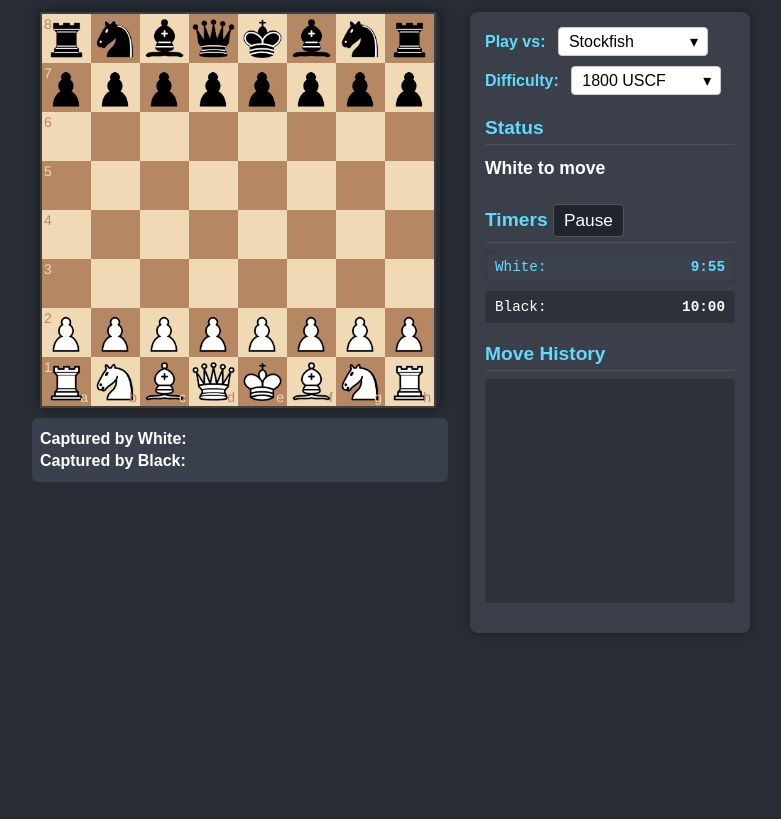
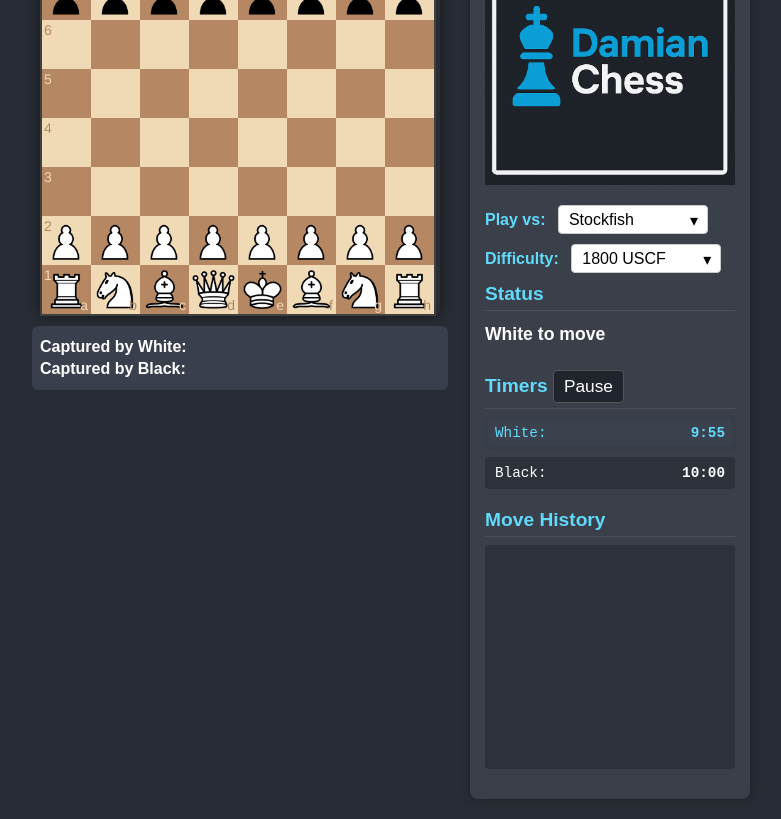
Before and after one commit to sounny/damianchess, a plain HTML site: page index.html in a window 1280 px wide. Shown: the part 100-919 px from the top of the page, without its empty margins (245-1026 px from the left). Before the commit the page ends 800 px from the top, so only its background shows below. Drawn offline with nearby package versions, Linux system fonts and the light colour scheme.

Commit message:
Refactor code structure for improved readability and maintainability

```diff
--- a/css/style.css
+++ b/css/style.css
@@ -180,8 +180,23 @@
 
 /* Side‑panel menu */
 #menu-panel-side {
-  margin-bottom: 12px;
-  text-align: left;
+  position: relative;
+  margin-top: 0; /* Remove extra spacing */
+  padding-top: calc(100% + 20px); /* Add spacing below the icon to move menu elements down */
+}
+
+#menu-panel-side::before {
+  content: '';
+  display: block;
+  width: 100%;
+  height: 0;
+  padding-top: 100%; /* Maintain a square aspect ratio */
+  background-image: url('../img/dcappicon.png');
+  background-size: cover; /* Ensure the image covers the area */
+  background-repeat: no-repeat;
+  background-position: center;
+  position: absolute;
+  top: 0; /* Align the icon with the top of the menu */
 }
 
 #menu-panel-side label {
@@ -234,6 +249,11 @@
   background: #282c34; /* Slightly lighter on hover */
 }
 
+/* Remove the text title above the menu */
+h1 {
+  display: none;
+}
+
 /* Responsive adjustments */
 @media (max-width: 768px) {
   .game-container {
```
Also changed, not shown: img/dcappicon.png (added).
